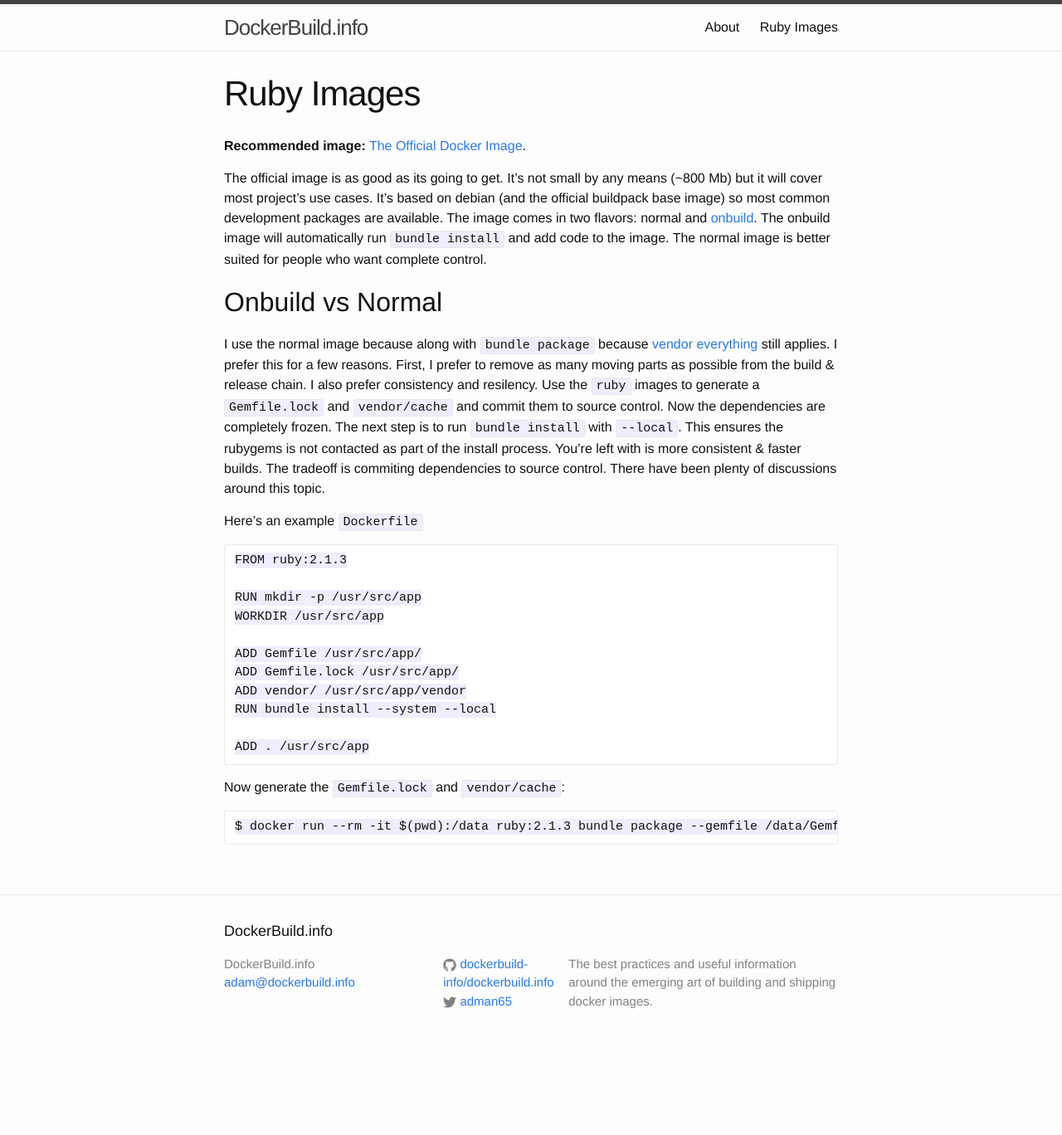
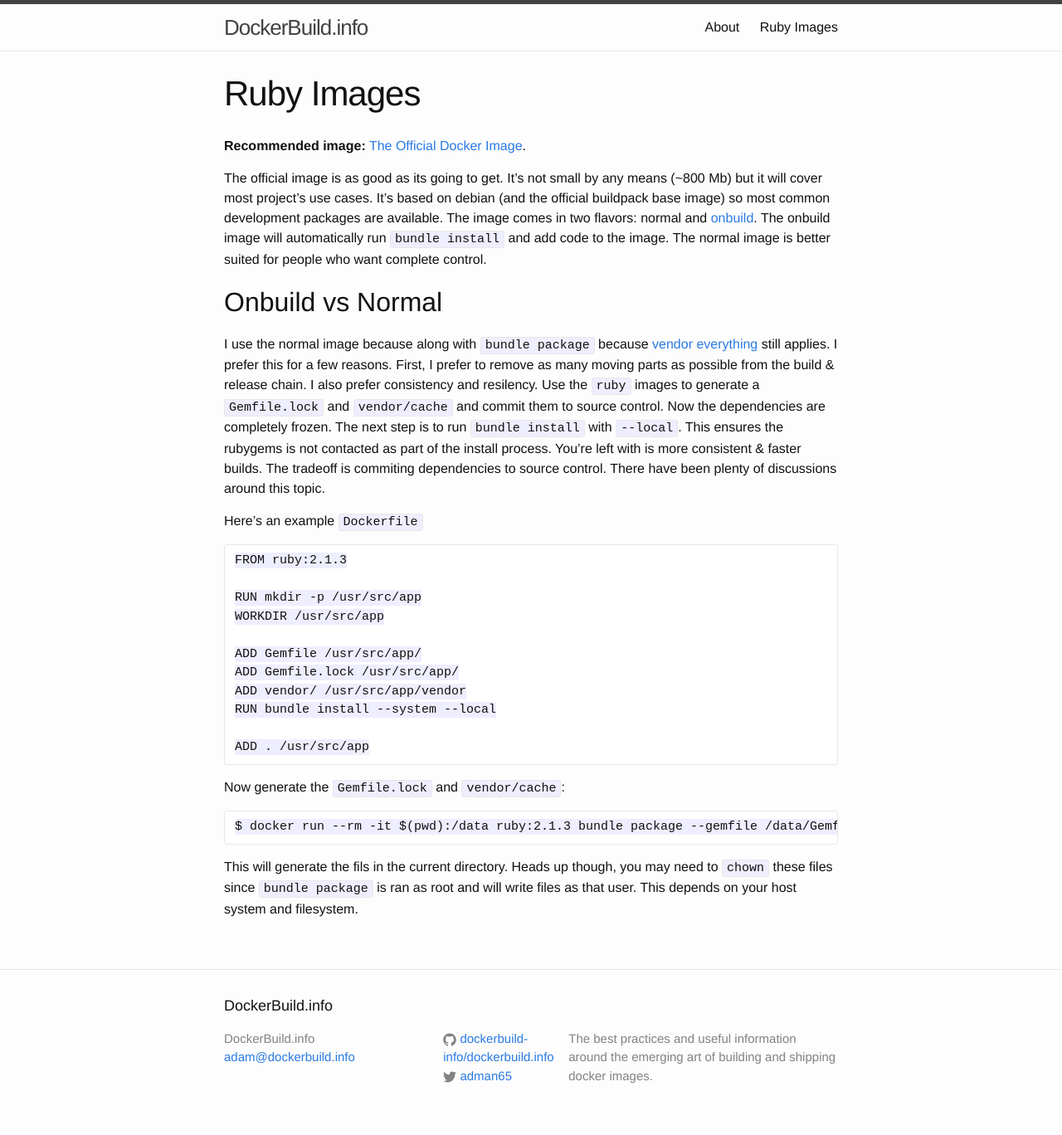
Before and after one commit to dockerbuild-info/dockerbuild.info, a Jekyll site: the page built from ruby.md, in a window 1280 px wide. Shown: the whole page at 83% size. Built offline with Jekyll 4.4.1, drawn with Linux system fonts in a browser that asks for light colours; before the commit the page ends 1278 px from its top, so only the background shows below that.

Commit message:
Add note about file ownership when sharing volumes

```diff
--- a/ruby.md
+++ b/ruby.md
@@ -49,3 +49,8 @@
 Now generate the `Gemfile.lock` and `vendor/cache`:
 
     $ docker run --rm -it $(pwd):/data ruby:2.1.3 bundle package --gemfile /data/Gemfile
+
+This will generate the fils in the current directory. Heads up though,
+you may need to `chown` these files since `bundle package` is ran as
+root and will write files as that user. This depends on your host
+system and filesystem.
```
